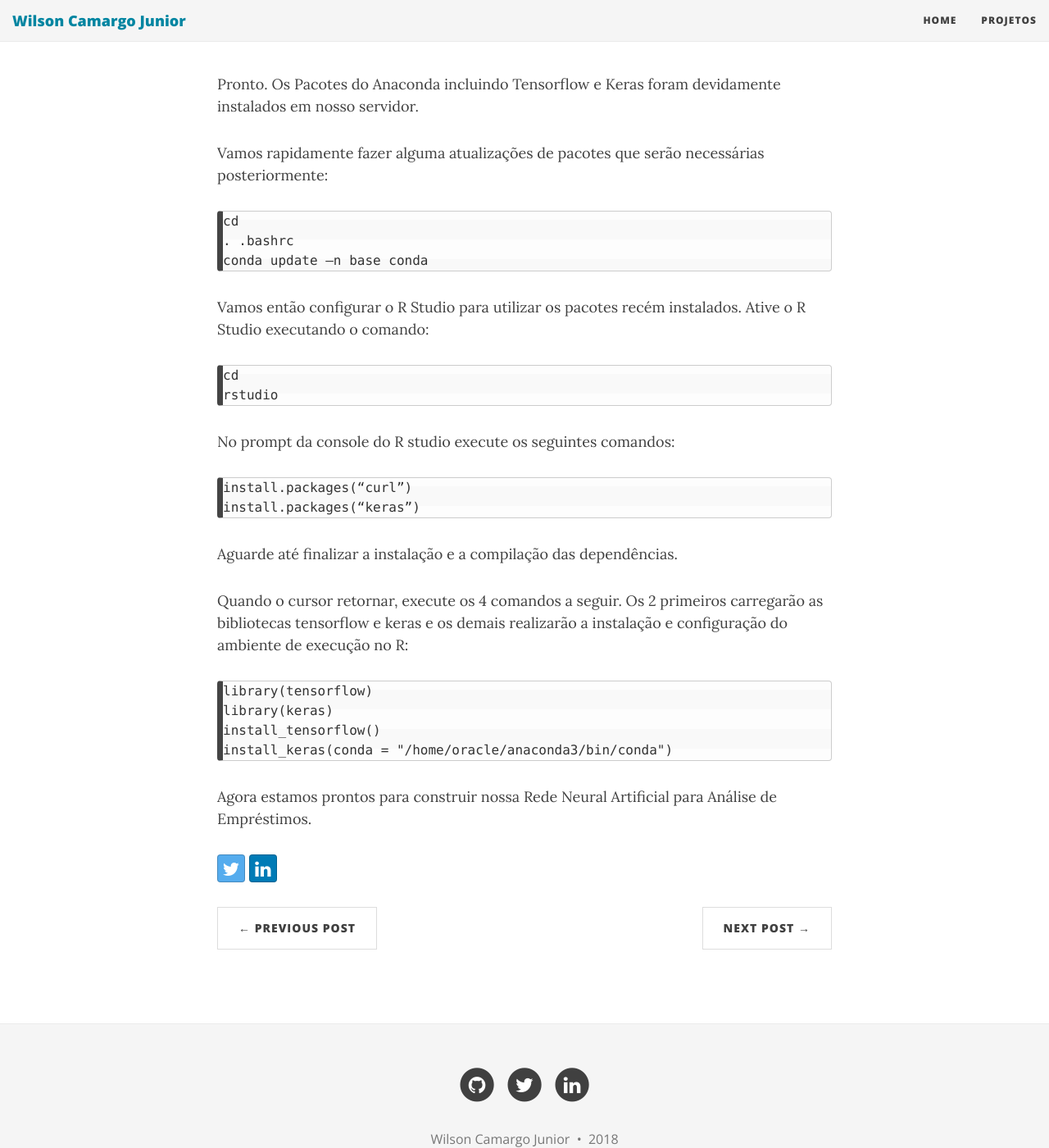
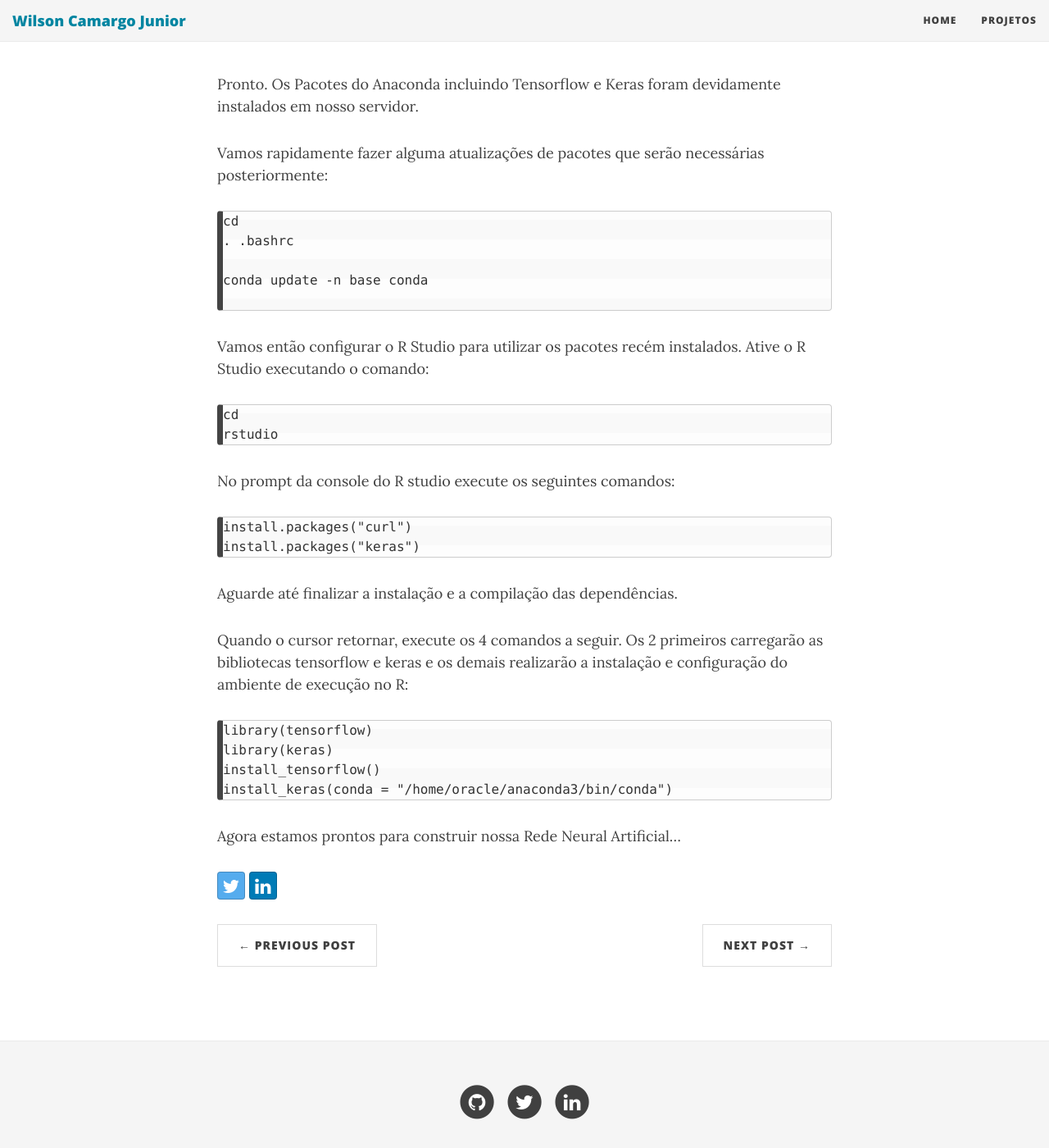
Before and after one commit to wilson-camargo-jr/teste, a Jekyll site: the page built from _posts/2018-06-19-ANN-ORE-P5.md, in a window 1280 px wide and 1400 px high, scrolled down 1813 px. Shown: the whole window at 82% size. Built offline with Jekyll 4.4.1, drawn with Linux system fonts in a browser that asks for light colours; nearby versions of some CDN libraries.

Commit message:
Update 2018-06-19-ANN-ORE-P5.md

````diff
--- a/_posts/2018-06-19-ANN-ORE-P5.md
+++ b/_posts/2018-06-19-ANN-ORE-P5.md
@@ -47,7 +47,9 @@
 ```
 cd
 . .bashrc
-conda update –n base conda
+
+conda update -n base conda
+
 ```
 
 Vamos então configurar o R Studio para utilizar os pacotes recém instalados. Ative o R Studio executando o comando:
@@ -60,8 +62,8 @@
 No prompt da console do R studio execute os seguintes comandos:
 
 ```
-install.packages(“curl”)
-install.packages(“keras”)
+install.packages("curl")
+install.packages("keras")
 ```
 
 Aguarde até finalizar a instalação e a compilação das dependências.
@@ -75,4 +77,4 @@
 install_keras(conda = "/home/oracle/anaconda3/bin/conda")
 ```
 
-Agora estamos prontos para construir nossa Rede Neural Artificial para Análise de Empréstimos.
+Agora estamos prontos para construir nossa Rede Neural Artificial...
````
